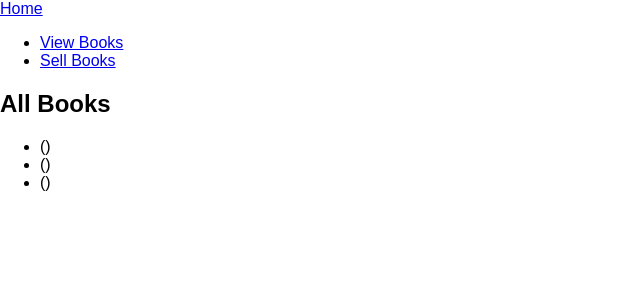
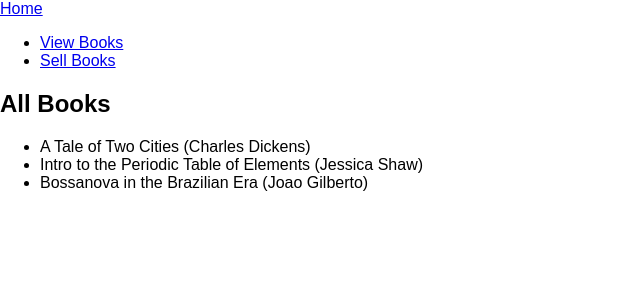
Before and after one commit to LaunchPadLab/hit-the-books, a React (Create React App) app: page /all-books in a window 1280 px wide. Shown: the top 300 px of the page, without its empty margins (0-640 px from the left). Built offline with nearby package versions, Linux system fonts and the light colour scheme.

Commit message:
update path, use author

```diff
--- a/src/App.js
+++ b/src/App.js
@@ -10,7 +10,7 @@ class App extends Component {
       <BrowserRouter>
         <div>
           <header>
-            <a href="/home">Home</a>
+            <a href="/">Home</a>
             <nav>
               <ul>
                 <li><Link to="/all-books">View Books</Link></li>
@@ -18,7 +18,7 @@ class App extends Component {
               </ul>
             </nav>
           </header>
-          <Route path="/home" component={ Homepage }/>
+          <Route exact path="/" component={ Homepage }/>
           <Route path="/all-books" component={ AllBooks }/>
         </div>
       </BrowserRouter>
--- a/src/pages/all-books.js
+++ b/src/pages/all-books.js
@@ -45,7 +45,7 @@ class AllBooks extends Component {
         <ul>
           {
             bookList.map(book => {
-              return <li key={book.id}>{book.name} ({book.price})</li>
+              return <li key={book.id}>{book.title} ({book.author})</li>
             })
           }
         </ul>
```
